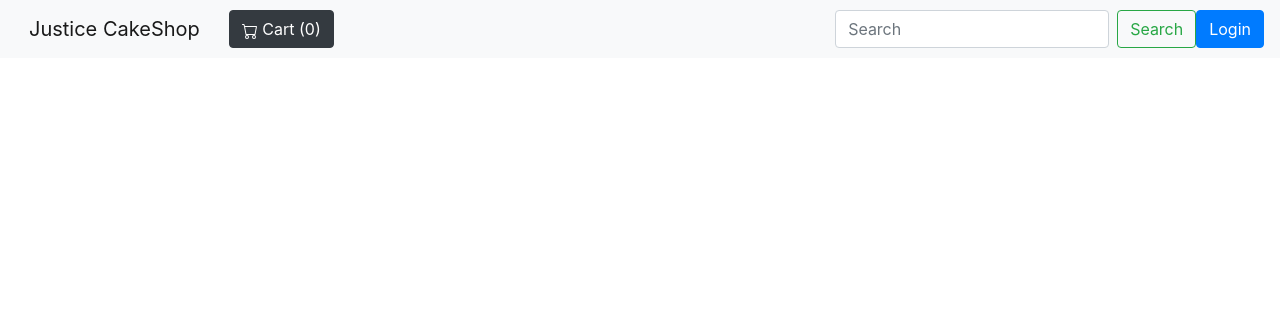
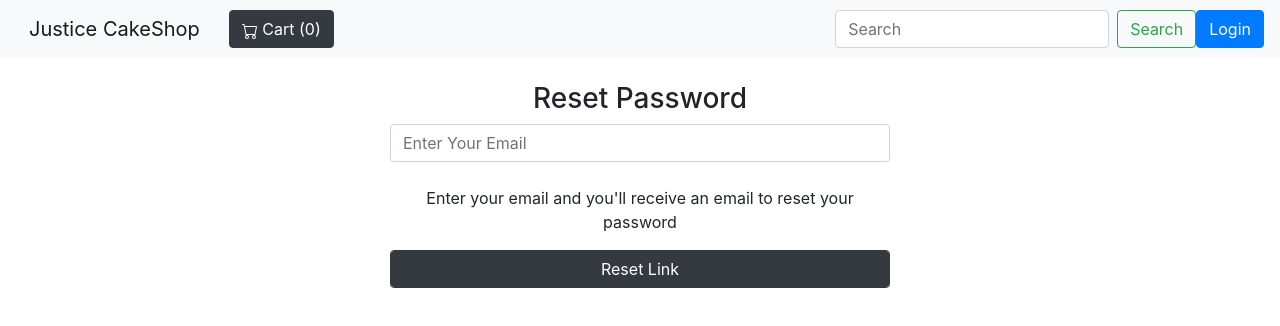
Before and after one commit to ArishAzmat/neosoftreacttraining, a React (Create React App) app: page /resetpassword in a window 1280 px wide. Shown: the top 326 px of the page. Built offline with nearby package versions, Linux system fonts and the light colour scheme; no server answers.

Commit message:
fix issues, add forgot password

```diff
--- a/src/App.js
+++ b/src/App.js
@@ -10,6 +10,7 @@ import CakeDetails from './components/CakeDetails';
 import Search from './components/search';
 import Cart from './components/cart';
 import Checkout from './components/checkout';
+import Resetpassword from './components/resetPassword';
 import axios from "axios";
 import { connect } from 'react-redux';
 import mart from './reduxstore/store';
@@ -57,6 +58,7 @@ function App() {
         <Route exact path='/search' component={Search}></Route>
         <Route exact path='/cart' component={Cart}></Route>
         <Route path='/checkout' component={Checkout}></Route>
+        <Route path='/resetpassword' component={Resetpassword}></Route>
       </Router>
           {/* <Login userName={setName} checkLogin={login} set={setlogin}/></Router> */}
     </div>
--- a/src/components/Login.jsx
+++ b/src/components/Login.jsx
@@ -3,18 +3,15 @@ import {Link, withRouter} from 'react-router-dom';
 import axios from "axios";
 import { connect } from 'react-redux';
 function Login (props){
+    function validateEmail(email)
+    {
+        var re = /\S+@\S+\.\S+/;
+        return re.test(email);
+    }
 
     var user = {}
     var [user, setUser] = useState({})
     var [message, setMessage] = useState({})
-    // let getName = (event)=>{
-    //     setUser({
-    //         ...user,
-    //             name : event.target.value
-    //         });
-    //         // console.log(event.target.value);
-    //         user.name=event.target.value;
-    //     }
    let getEmail = (event)=>{
         setUser({
             ...user,
@@ -30,10 +27,16 @@ function Login (props){
         })
     }
     let login =()=>{
+
         console.log(user)
        if(!user.email || !user.password){
         setMessage({
-            error: "Please Fill all required fields"
+            error: "Enter Email And Password"
+        });
+       }
+       else if (!validateEmail(user.email)){
+        setMessage({
+            error:  `A Valid Email Please`
         });
        }
        else{
@@ -60,7 +63,7 @@ function Login (props){
         else{
             // console.log("asdsad");
             setMessage({
-                error: "Invalid Credentials"
+                error: "Your Email or Password is Incorrect"
             });
         }
         },(error)=>{
@@ -77,11 +80,13 @@ function Login (props){
        <form style={{width: "500px"}}>
           <h3>Login</h3>
          {/* <input placeholder="Enter Your Name" className="form-control" type="text" onChange={getName}/> <br/> */}
-         <input placeholder="Enter Your Email" className="form-control" type="text" onChange={getEmail}/> <br/>
-          <input placeholder="Enter Your Password" className="form-control" type="text" onChange={getPassword}/>
+         <input placeholder="Enter Your Email" autoComplete="on" className="form-control" type="text" onChange={getEmail}/> <br/>
+          <input placeholder="Enter Your Password" className="form-control" type="password" onChange={getPassword}/>
         </form>
-           <Link to="signup"> <a href="#">Don't have an account Signup</a></Link>
+           <Link to="/signup"> <a href="#">Don't have an account Signup</a></Link>
          <button className="btn btn-secondary m-3" onClick={login}>Login</button>
+         <Link to="/resetpassword"> <a href="#">Forgot Password?</a></Link>
+         <br></br>
          {message.success && <span className="alert alert-success">{message.success}</span>}
             {message.error && <span className="alert alert-danger">{message.error}</span>}
      </center>);
--- a/src/components/header.jsx
+++ b/src/components/header.jsx
@@ -24,7 +24,7 @@ function Header (props){
       },(error)=>{
         console.log("error",error)
       })
-   },[props.updatecart])
+   },[props.updatecart,localStorage.token])
   var [search, setSearch] = useState('')
   let searchq = (event)=>{
       setSearch(event.target.value);
--- /dev/null
+++ b/src/components/resetPassword.jsx
@@ -0,0 +1,71 @@
+import axios from 'axios'
+import {useState} from 'react'
+function ResetPassword(props){
+    let [message,setMessage] = useState({})
+    let reset = function(e){
+        e.preventDefault()
+        let  email = e.target.elements.email.value
+        if(!validateEmail(email)){
+            setMessage({
+                error:"Only Valid Email Please :(",
+                success:null
+            })
+        }
+        else{
+            axios({
+                url:"https://apibyashu.herokuapp.com/api/recoverpassword",
+                method:"post",
+                data:{email:email},
+            }).then((response)=>{
+                console.log(response)
+                if(response.data.message=="Password Sent to your email"){
+                console.log("API HIT:","Forgot Password")
+                setMessage({
+                    success: "Password Sent to your email",
+                    error:null
+                });
+                setTimeout(()=>{ props.history.push('/login') }, 2000);
+            }
+            else if(response.data.message=="No Such Email exists"){
+                console.log("API HIT:","Forgot Password")
+                setMessage({
+                    error: "No user found with this Email",
+                    success:null
+                });
+            }
+            else{
+                // console.log("asdsad");
+                setMessage({
+                    error: "Something went Wrong"
+                });
+            }
+            },(error)=>{
+                console.log(error)
+            })
+        }
+        console.log(email)
+
+    }
+    function validateEmail(email)
+    {
+        var re = /\S+@\S+\.\S+/;
+        return re.test(email);
+    }
+
+    return (
+        <center><br/>
+            <h3>Reset Password</h3>
+
+            <form style={{width:"500px"}} onSubmit={reset}>
+                <input id="email" type="text" className="form-control" name="email" placeholder="Enter Your Email"/>
+                 <br/>
+                 <p style={{fontSize:"9px;"}}>Enter your email and you'll receive an email to reset your password</p>
+                 <button  className="form-control btn btn-dark">Reset Link</button>
+                <br/><br/>
+                {message.success && <span className="alert alert-success">{message.success}</span>}
+            {message.error && <span className="alert alert-danger">{message.error}</span>}
+            </form>
+        </center>
+    )
+}
+export default ResetPassword
--- a/src/components/signup.jsx
+++ b/src/components/signup.jsx
@@ -13,44 +13,29 @@ class Signup extends Component{
         }
     getEmail = (event)=>{
         this.user.email = event.target.value
-        // if(event.target.value  === 'some@email.com'){
-        //     this.setState({
-        //         errorEmail : ''
-        //     });
-        // }else{
-        //     this.setState({
-        //         errorEmail : 'Please enter a valid email'
-        //     });
-        // }
-        //console.log(event.target.value);
     }
     getPassword = (event)=>{
         this.user.password = event.target.value
-    //    if(event.target.value === '123'){
-    //     this.setState({
-    //         errorPassword : ""
-    //     });
-    //    }else{
-    //     this.setState({
-    //         errorPassword : "Please Enter a valid Password"
-    //     });
-    //    }
+    }
+    validateEmail = (email)=>{
+        var re = /\S+@\S+\.\S+/;
+        return re.test(email);
     }
     register = ()=>{
         //console.log(this.user)
         if(!this.user.email || !this.user.password){
             this.setState({
-                errorMessage : 'Please fill all details'
+                errorMessage : 'All field are required'
             })
         }
-        // else if (this.user.email !== 'some@email.com' && this.user.password !== '123' ){
-        //     this.setState({
-        //         errorMessage : 'Email or Password is invalid'
-        //     })
-        // }
+        else if (!this.validateEmail(this.user.email)){
+            this.setState({
+                errorMessage : 'A Valid Email Please'
+            })
+        }
         else{
             this.setState({
-                errorMessage : ''
+                errorMessage : null
             })
             axios({
                 url:"https://apibyashu.herokuapp.com/api/register",
@@ -91,9 +76,9 @@ class Signup extends Component{
                  <input placeholder="Enter Your Password" className="form-control" type="text" onChange={this.getPassword}/>
                  <span  className="alert">{this.state.errorPassword}</span>
                </form>
-               {this.state.errorMessage && <span  className="alert-danger">{this.state.errorMessage}</span> }
+               {this.state.errorMessage && <span  className=" alert alert-danger">{this.state.errorMessage}</span> }
 
-               {this.state.Message && <span  className="alert-success">{this.state.Message}</span> }
+               {this.state.Message && <span  className="alert alert-success">{this.state.Message}</span> }
                 <button className="btn btn-secondary m-3" onClick={this.register}>register</button>
             </center>
         )
```
Also changed, not shown: package.json (line endings or trailing spaces), src/components/Address.jsx (line endings or trailing spaces).
